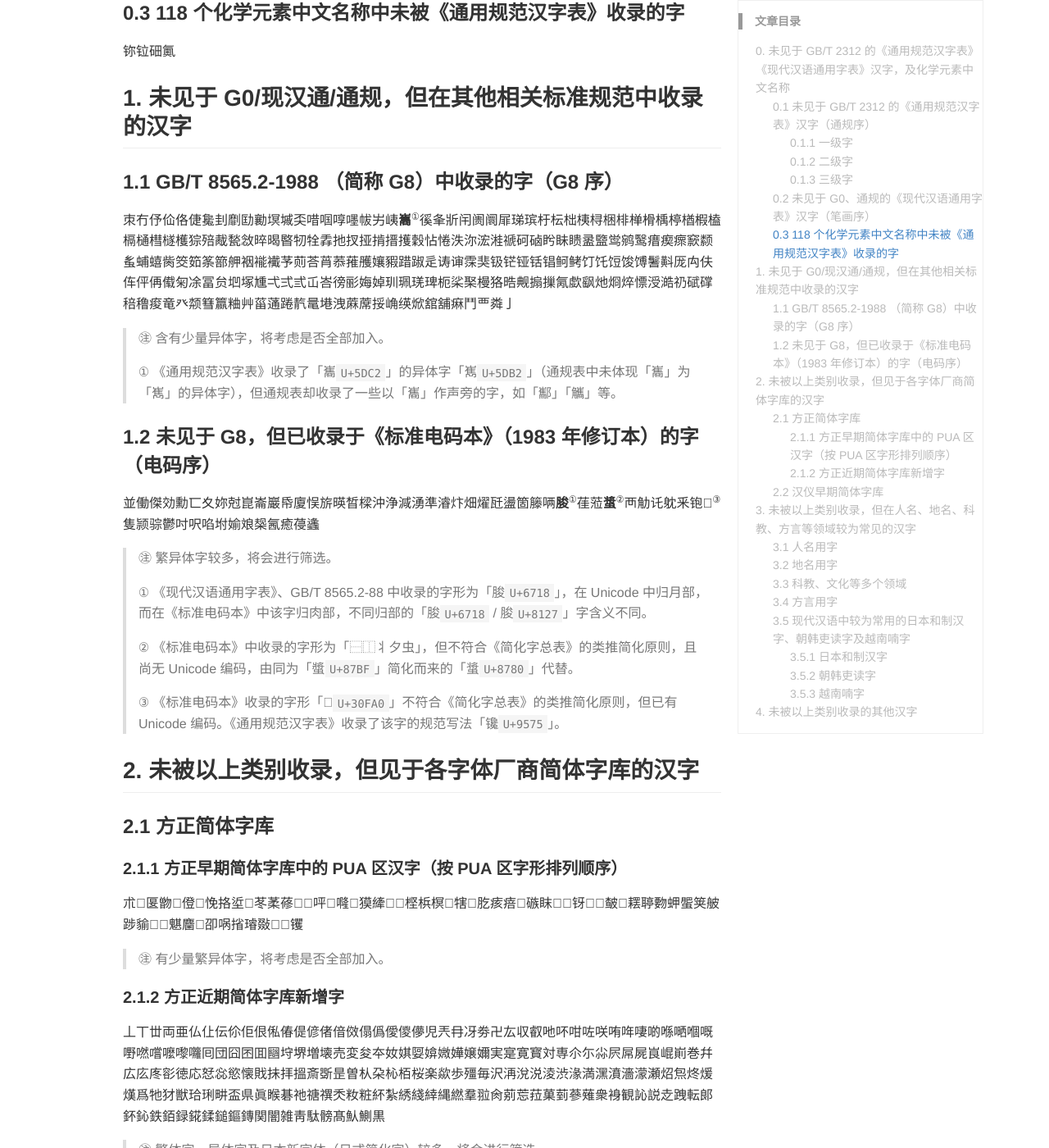
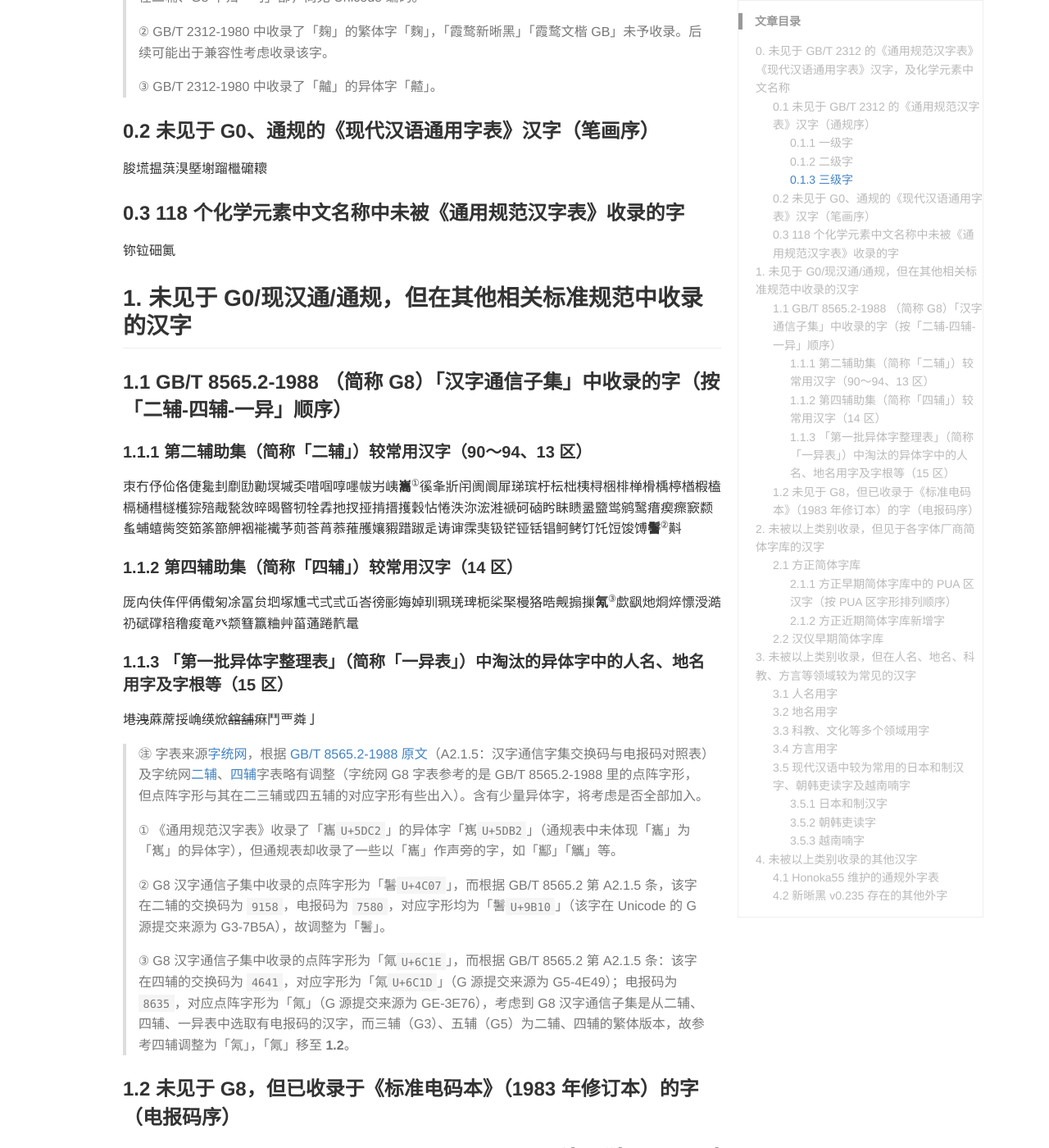
Before and after one commit to lxgw/lxgw.github.io, a Jekyll site: the page built from _posts/2022-10-25-ext-characters-preliminary.md, in a window 1280 px wide and 1400 px high, scrolled down 2112 px. Shown: the whole window at 82% size. Built offline with Jekyll 4.4.1, drawn with Linux system fonts in a browser that asks for light colours; some web fonts are replaced; comment, search, counter and statistics services are not loaded; a style sheet for code colours, icons or effects is not loaded; some of the changed text lies outside the part shown.

Commit message:
Update 2022-10-25-ext-characters-preliminary.md

```diff
--- a/_posts/2022-10-25-ext-characters-preliminary.md
+++ b/_posts/2022-10-25-ext-characters-preliminary.md
@@ -6,13 +6,19 @@
 keywords: 表外字, 生僻字, 外字
 ---
 
+（2022 年 10 月 25 日）
+
 本表用于初步整理 GB/T 2312-1980、《通用规范汉字表》（2013）、《现代汉语通用字表》（1988）（以下简称「G0」「通规」「现汉通」）以外较为常见的汉字，经筛选处理后将会于「霞鹜新晰黑」「霞鹜文楷 GB」的后续版本中加入。
 
-下列汉字*应在 v1.245 版本的「霞鹜文楷」字体下全部显示*。如无特殊标注则按 Unicode 码位排序，**每个字只出现一次。** 原则上只收录简体字，对于下表中混入的繁体字、异体字、日式简化字，后续会进一步整理和筛选。仅供参考。
+下列汉字*应在 v1.245 版本的「霞鹜文楷」字体下全部显示*。如无特殊标注则按 Unicode 码位排序，**每个字只出现一次。** 原则上只收录简体字，对于下表中含有的繁体字、异体字、日本新字体（日本简化字），后续会进一步整理和筛选。仅供参考。
+
+（划掉的表示筛掉的字，多为繁异体字。）
 
 ## 0. 未见于 GB/T 2312 的《通用规范汉字表》《现代汉语通用字表》汉字，及化学元素中文名称
 
 > ㊟ 本类别中的汉字已被「霞鹜新晰黑」「霞鹜文楷 GB」原始收录。
+
+> ☛ 《通用规范汉字表》《现代汉语通用字表》TXT 格式来源：https://github.com/NightFurySL2001/cjktables/tree/master/china/standard
 
 ### 0.1 未见于 GB/T 2312 的《通用规范汉字表》汉字（通规序）
 
@@ -24,17 +30,19 @@
 
 #### 0.1.2 二级字
 
-乂丏夬匜厾玕玙抔抃㧐芼旸吽牤沚沨纴玡玭玠玥玦拤劼拃㧟茓茀杻旻昉呣䏝𬉼炘㤘祎祇垱挦剋柈𠳐眊峣郤饸饹疭竑闿羑浕恓牁姮珰珣琤栟彧眬鸮䥽盉俵俶訚烜浥牂骎琇捯埵捽堉棻梿棁晞唵崚秾鸻馃阇焗惇郿**欸**<sup>①</sup>琫琯揳塆靰靸椪雱睄嗞嵖嵎铻媭鲀颎焜湜湲湉愔祾翚瑄蒟楯跶跐嗐锜鹐亶瘆滫滃滪窣璈叆摽榖靺靿僰豨䁖嘡嘚箓魆粿熥嫚奭鋆瞋颙踒𥻗熜潟褟璟璠璘縠嚄螠䦃镚镠膙獴赟澥窸璪鞡鞬罽鳀鞨鞧藠蹚鹮霨蹽蹾齁㸆巉镴臜瓘镵齉
+乂丏夬匜厾玕玙抔抃㧐芼旸吽牤沚沨纴玡玭玠玥玦拤劼拃㧟茓茀杻旻昉呣䏝𬉼炘㤘祎祇垱挦剋柈𠳐眊峣郤饸饹疭竑闿羑浕恓牁姮珰珣琤栟彧眬鸮䥽盉俵俶訚烜浥牂骎琇捯埵捽堉棻梿棁晞唵崚秾鸻馃阇焗惇郿**欸**<sup>①</sup>琫琯揳塆靰靸椪雱睄嗞嵖嵎铻媭鲀颎焜湜湲湉愔祾翚瑄**蒟**<sup>②</sup>楯跶跐嗐锜鹐亶瘆滫滃滪窣璈叆摽榖靺靿僰豨䁖嘡嘚箓魆粿熥嫚奭鋆瞋颙踒𥻗熜潟褟璟璠璘縠嚄螠䦃镚镠膙獴赟澥窸璪鞡鞬罽鳀鞨鞧藠蹚鹮霨蹽蹾齁㸆巉镴臜瓘镵齉
 
 > ① GB/T 2312-1980 中收录了「欸」的异体字「诶」。
+>
+> ② GB/T 8565.2-1988（简称 G8）「汉字通信子集」中收录的点阵字形为「⿱艹⿰立可」，该字形尚无 Unicode 编码。
 
 #### 0.1.3 三级字
 
 卬𠙶毌邘圢伋冮氿汈氾𬣙讱扞圲圫芃朳朸𨙸邨屼屾辿伣伈癿甪邠𬇕汋䜣讻𬣞孖𬘓玒玓玘玚刬𫭟坉扽𫭢坋扺㧑毐芣苉芠𫇭杕杙杄杧尪尨轪𫐄坒旴旵㕮𫵷岠呇冏觃伾㑇伭佖佁飏汧汫𣲘𣲗沄沘𬇙汭㳇沇忳忺𬣡祃诇邲诐屃𫸩岊䢺妧妘𨚕纮驲𫘜纻𬘘𫘝纼玤玞玱邽邿坥坰坬坽弆䢼𦭜茋苧苾枅㭎枍矼矻匼𬨂𬀩𬀪旿昇昄昒昈咉咇咍岨岞峂㟃囷𬬩钖牥垈侁侹佸佺㑊侂佽侘郈舠郃攽肸狉狝饳忞炌炆泙沺泂泜泃泇峃祋祊𫍣𬣳𬩽鸤弢弨陑𬮿陎𬯀乸妭姈𫰛叕𬳵𬳶䌹𫠊㛃玶珇珅𬍛珋玹珌玿韨垚垯垙垍耇鿍垎垟垞挓垵垏荖荁荙茽荄𬜬荓𦰡㭕柷柊枹栐柖郚剅䴓迺厖砆砄耏奓䶮昺𪾢昽盷咡咺昳昣昤昫昡咥昪虷虸哃峘耑峛𪨰峗峧帡钘𫓧𬬮𬬱𬬭秬俫俙俍垕衎弇**侴**<sup>①</sup>鸧䏡胠𦙶胈胣朏飐訄饻庤疢炣炟㶲洭洘洓洿㳚泚浉洸洑洢洈洺洨浐㳘洴洣恔宬扂袆祏祐祕叚陞娀姞姱姤姶姽枲绖骃𬘡𬳽𬘩𫄧骉珪珛珹玼珖𪟝珽珦珫珒𬍤珢珕珝𫭼埗垾垺埆垿埌埇茝𬜯鄀莝䓖莙栻𬂩梠栴梴栒𫠆砵砠砫硁翃郪𨐈辀𬌗剕哢晅晊唝哱冔晐畖蚄蚆𫑡崁峿𪨶崄帨崀𬬸𬬻𬬹𬬿𬭁甡倻倴脩倕倞𫢸倓倧衃虒舥鸰朓虓鱽峱𫗧勍竘羖羓烠烔烶烻𬊈涍浡浭浬涄涢涐浰浟浛浲涘悈悢𬒈宧窅窊窎扅扆袪袗袯隺堲疍𨺙烝砮㛚翀翂剟𬳿𫄨绤骍𬘫䂮琎珸珵琄琈琀珺堎堐埼埫堌晢𫮃掞埪壸㙍萚莿䓫勚䓬菂菍菼萣䓨菉䓛梼梽桲梾桯梣梌桹敔硔硙硚硊硍勔䴕龁逴啫翈㫰晙畤𬱖跂蛃蚲𬟽啴䎃崟崒崌崡铏𫓯𫟹𫟼铚牻笯偰偡偭偲偁㿠鄅偓徛衒舲鸼悆鄃瓻䝙脟䏲鱾猇猄𠅤庱庼痓䴔竫堃羕焆烺焌淏𬇹淟淜淴淯湴涴𬍡㥄惛惔悰惙寁𬤇𫍯裈祲𬤊𫍲谞弸弶𬯎隃婞娵婼媖婳婍婌婫婤婘婠𬘬𬘭𬴂𫘦绹𫟅𬘯骕𫘧絜珷琲琡琟琔琭堾堼揕㙘堧喆堨塅𪣻𡎚惎萳靬葴鄚蓇萩蒐葰葎鄑葖蒄萹棤棽棫椓椑𬃊鹀椆棓棬棪椀𬷕甦酦奡皕詟𫐐辌棐龂𬹼牚睎晫晪晱𧿹畯斝喤崶嵁𫶇嵅崿嵚翙𫖮圌圐赑赒鿏𬭊𨱇𫓶𬭎犇颋稌筀筜筥傃傉翛傒傕畬𫖯脿腘䐃腒𬱟鲃猰𫛭猯㺄馉凓鄗𫷷廋廆鄌遆旐𬮱焞𬊤欻𣸣溚溁湝渰㴔渟溠渼溇湣湑溞愐愃敩棨扊祼婻媆媞㛹媓媂媄矞𬴃𫘨缊缐骙瑃瑓瑅瑆䴖瑖瑝瑔瑀𤧛瑳瑂嶅瑑髢堽赪摛塝搒蒱蒨蓏蔀蓢蓂蒻楪榃榅楒楩椸楙歅𬪩碃碏𬒔碈䃅硿鄠辒𬨎𫐓䣘暕鹍𫫇㬊暅跱蜐蜎嵲赗𫓹锳锧𬭚𬭛稑稙䅟𬕂筼筶筦筤僇艅谼貆腨腯鲉鲊鲌䲟𬶋𬶍鲏雊猺飔觟𦝼馌裛鄘鹒鄜麀阘𫔶煁煃煴煋煟煓溍溹滆滉溦溵漷滧滘滍愭慥慆塱𫌀禋禔禘禒鹔𫖳嫄媱勠戣𫘪𫘬缞耤瑧𫞩瑨瑱瑢斠摏墕墈墐墘摴𡐓𪤗靽鞁蔈蔊榰榑槚𣗋槜疐𬸘酺碶䃎𬒗碨𥔲𫚖䴗鹖㬎幖嶍圙𨱏锽𬭤镃馝鹙箖劄僔僎槃㙦𫚕鲖鲗鲘鲙𬶐𬶏𩽾夐飗𬸚凘廙鲝鄫熇漹漖潩漼漴㽏漈漋漻慬㮾𬤝褕禛隩嫕嫭嫪𬙂㻬**麹**<sup>②</sup>璆漦叇墣墦墡薁蕰蔃鼒槱鹝磏殣慭霅暵暲暶踦䗖蝘蝲噇噂噀罶嶲嶓㠇嶟嶒镈镋𬭩镕皞皛䴘艎鹟𩾃鲪鲬觭鹠鹡鹢熛潖潵㵐澂澛瑬潽潾潏憭憕𬸣戭褯禤𫍽嫽遹𬴊璥璲璒憙薳黇𬞟蕗薢橞橑橦觱磡𥕢磜豮𫟦𬺈𫠜虤暿曌曈㬚蹅踶䗛疁㠓幪𪩘嶦𬭬𨱑𬭯馞穄篯簉衠盦螣縢鲯鲹𫗴亸𬸦羱糒燋熻燊燚燏濩濋澪澽澴澭澼憺嬛翯𫄷璱𤩽璬璮髽擿薿薸櫆檞醨繄磹磻瞫蹐蟏㘎𬭳𬭶𫔍𬭸𨱔𬭼𫔎矰穙穜穟簕簃儦魋斶𬸪谿䲠𬶟鲾𬶠鲿鳁鳂鳈鳉䗪襕襚𬶨螱嬬嬥𦈡𫄸瓀釐鬶爇鞳鞮𬟁藟藦藨鹲黡礌𥖨蹢蹜蟫䗴嚚髃镮酂馧簠簝簰鼫鼩皦臑䲢鳑鳒鹯癗𦒍旞翷䎖瀔瀍瀌襜䴙𬙊嚭㰀鬷蠋翾儳儴𬶭𩾌鳚鳛麑麖彟嬿鬒蘘欂甗𨟠巇酅髎犨𬶮𨭉㸌爔瀱瀼襫孅骦𬙋耰𤫉瓖鬘趯𬺓罍鼱鳠鳡鳣爟爚灈韂糵礵鹴皭龢鳤亹籥𫚭玃醾**齇**<sup>③</sup>觿
 
-> ① GB/T 7589-1987、GB/T 8565.2-1988（简称 G2、G8）中收录的字形为「⿰⿱亼丑刂」，在 G2、G8 中归「刂」部，尚无 Unicode 编码。
+> ① GB/T 7589-1987（第二辅助集，简称二辅）、G8 汉字通信子集中收录的字形为「⿰⿱亼丑刂」，在二辅、G8 中归「刂」部，尚无 Unicode 编码。
 >
-> ② GB/T 2312-1980 中收录了「麹」的繁体字「麴」，「霞鹜新晰黑」「霞鹜文楷 GB」未予收录。
+> ② GB/T 2312-1980 中收录了「麹」的繁体字「麴」，「霞鹜新晰黑」「霞鹜文楷 GB」未予收录。后续可能出于兼容性考虑收录该字。
 >
 > ③ GB/T 2312-1980 中收录了「齇」的异体字「齄」。
 
@@ -48,19 +56,33 @@
 
 ## 1. 未见于 G0/现汉通/通规，但在其他相关标准规范中收录的汉字
 
-### 1.1 GB/T 8565.2-1988 （简称 G8）中收录的字（G8 序）
+### 1.1 GB/T 8565.2-1988 （简称 G8）「汉字通信子集」中收录的字（按「二辅-四辅-一异」顺序）
 
-朿冇伃佡佫倢毚刲劘劻勷塓墄奀唶啯啍嚜帗屴峓**巂**<sup>①</sup>徯夆斨闬阓阛屝珶瑸杅枟柮桋桪梱棑椫榾楀楟楢椵榼槅樋槥檖檴猔殕胾甃敜晬暍暋牣牷掱扡扠挜掯搢擭穀怗惓泆沵浤溎禠砢硵盻眛瞆盝盬鸴鹓鹥瘄瘈瘝窾颣蚃蜅蟢胔筊筎筿篰舺裀褦襶芧荝荅莦菾蓷雘孃豭踖踧辵诪谉霂猆钑铓铔铦锠鲄鲓饤饦饾馂馎鬐斢厐禸伕伡伻侢傤匊凃冨贠垇塚尰弌弍弎屲峇徬彨娒婥玔珮琷琕枙桬棸槾狢晧觍搧摷氞歔飖灺烱焠慓涭澔礽碔礃稖穞痠竜癶颒篲籝粬艸菑蓪踡靔鼌塂洩蔴蓆挼崅绬焮舘舖痳鬥覀粦亅
+#### 1.1.1 第二辅助集（简称「二辅」）较常用汉字（90～94、13 区）
 
-> ㊟ 含有少量异体字，将考虑是否全部加入。
+朿冇伃佡佫倢毚刲劘劻勷塓墄奀唶啯啍嚜帗屴峓**巂**<sup>①</sup>徯夆斨闬阓阛屝珶瑸杅枟柮桋桪梱棑椫榾楀楟楢椵榼槅樋槥檖檴猔殕胾甃敜晬暍暋牣牷掱扡扠挜掯搢擭穀怗惓泆沵浤溎禠砢硵盻眛瞆盝盬鸴鹓鹥瘄瘈瘝窾颣蚃蜅蟢胔筊筎筿篰舺裀褦襶芧荝荅莦菾蓷雘孃豭踖踧辵诪谉霂猆钑铓铔铦锠鲄鲓饤饦饾馂馎**鬐**<sup>②</sup>斢
+
+#### 1.1.2 第四辅助集（简称「四辅」）较常用汉字（14 区）
+
+厐禸伕伡伻侢傤匊凃冨贠垇塚尰弌弍弎屲峇徬彨娒婥玔珮琷琕枙桬棸槾狢晧觍搧摷**氝**<sup>③</sup>歔飖灺烱焠慓涭澔礽碔礃稖穞痠竜癶颒篲籝粬艸菑蓪踡靔鼌
+
+#### 1.1.3 「第一批异体字整理表」（简称「一异表」）中淘汰的异体字中的人名、地名用字及字根等（15 区）
+
+塂~~洩~~蔴蓆挼崅绬焮~~舘舖~~痳鬥覀粦亅
+
+> ㊟ 字表来源[字统网](https://zi.tools/?secondary=character_set&set=G8)，根据 [GB/T 8565.2-1988 原文](https://openstd.samr.gov.cn/bzgk/gb/newGbInfo?hcno=87A92BDBEA7EBE5843EA16378837F981)（A2.1.5：汉字通信字集交换码与电报码对照表）及字统网[二辅](https://zi.tools/?secondary=character_set&set=G2)、[四辅](https://zi.tools/?secondary=character_set&set=G4)字表略有调整（字统网 G8 字表参考的是 GB/T 8565.2-1988 里的点阵字形，但点阵字形与其在二三辅或四五辅的对应字形有些出入）。含有少量异体字，将考虑是否全部加入。
 >
 > ① 《通用规范汉字表》收录了「巂`U+5DC2`」的异体字「嶲`U+5DB2`」（通规表中未体现「巂」为「嶲」的异体字），但通规表却收录了一些以「巂」作声旁的字，如「酅」「觿」等。
+>
+> ② G8 汉字通信子集中收录的点阵字形为「䰇`U+4C07`」，而根据 GB/T 8565.2 第 A2.1.5 条，该字在二辅的交换码为 `9158`，电报码为 `7580`，对应字形均为「鬐`U+9B10`」（该字在 Unicode 的 G 源提交来源为 G3-7B5A），故调整为「鬐」。
+>
+> ③ G8 汉字通信子集中收录的点阵字形为「氞`U+6C1E`」，而根据 GB/T 8565.2 第 A2.1.5 条：该字在四辅的交换码为 `4641`，对应字形为「氝`U+6C1D`」（G 源提交来源为 G5-4E49）；电报码为 `8635`，对应点阵字形为「氞」（G 源提交来源为 GE-3E76），考虑到 G8 汉字通信子集是从二辅、四辅、一异表中选取有电报码的汉字，而三辅（G3）、五辅（G5）为二辅、四辅的繁体版本，故参考四辅调整为「氝」，「氞」移至 **1.2**。
 
-### 1.2 未见于 G8，但已收录于《标准电码本》（1983 年修订本）的字（电码序）
+### 1.2 未见于 G8，但已收录于《标准电码本》（1983 年修订本）的字（电报码序）
 
-並働傑効勳匸夊妳尅崑崙巖帋廈悮旂暎晳樑沖浄減湧準濬炞畑燿瓩盪箇籐唡**脧**<sup>①</sup>龿蒞**螀**<sup>②</sup>襾觔讬躭釆铇**𰾠**<sup>③</sup>隻颕骔鬱吋呎啗坿媮斏椝氥癒葠蠭
+並~~働傑効勳~~匸夊妳尅崑~~崙巖帋廈~~悮旂暎晳樑~~沖浄減湧準~~濬炞畑燿瓩~~盪箇~~籐唡**~~脧~~**<sup>①</sup>龿~~蒞~~**螀**<sup>②</sup>襾~~觔~~讬躭釆铇**𰾠**<sup>③</sup>~~隻~~颕骔鬱吋呎啗坿媮斏椝氞氥癒葠蠭
 
-> ㊟ 繁异体字较多，将会进行筛选。
+> ㊟ 字表来源[千千秀字](https://www.qqxiuzi.cn/bianma/dianbao.html)、[焰华 Honoka55](https://honoka55.github.io/p/dianma-ben/)，略有调整。繁异体字较多，将会进行筛选。
 >
 > ① 《现代汉语通用字表》、GB/T 8565.2-88 中收录的字形为「朘`U+6718`」，在 Unicode 中归月部，而在《标准电码本》中该字归肉部，不同归部的「朘`U+6718` / 脧`U+8127`」字含义不同。
 >
@@ -72,6 +94,8 @@
 
 ### 2.1 方正简体字库
 
+> ☞ 2.1 字表参考方正近几年发布的简体字体。其中 2.1.1 的汉字见于方正早期的简体字库中，但是是以私用区（PUA）字符的形式存在，近几年发布的字体中已对这些字增加了 Unicode 映射。
+
 #### 2.1.1 方正早期简体字库中的 PUA 区汉字（按 PUA 区字形排列顺序）
 
 朮𧮪匽朆𠉂僜𢙐悗挌垽𦭌苳葇蓚𦶟𦻘呯𠸁𠾐𤟯獏縴𩨂𤆢㭴梹榠𢽾犗𣱝肐痎㾦𤻊䃚眜𥆧𨰾䥺𨱎𨱓皶𦎓䎬聤覅䖬蜰䇲𦨭踄貐𩽼𩾇魌麕𠚤卲㖞㨘璿敠𥄨𨱍䦆
@@ -82,23 +106,27 @@
 
 丄丅丗両亜仏仩伝伱佢佷俬偆偍偐偖偣傚傝僞僾儍儚児兲冄冴劵卍厷収叡吔吥咁咗咲哊哖啛啲喺嗮嗰嘅嘢嘫嚐嚒嚟囖囘団囧囨囬圝垨堺増壊売変夋夲奻娸娿媕媺嬅嬢嬭実寔寛寳対専尒尓尛屄屌屍峎崐崱巻幷広庅庝彮徳応恏惢慾懐戝抺拝搵斎斲昰曽朲朶杺栢桜楽歘歩殭毎沢洅涗涚淩渋湪満潶濆濇濛瀬炤炰炵煖熯爲牠犲獣珨琍畊盃県眞睺碁祂禟禩秂籹粧紑紮綉綫緈縄繎羣翋肏莂莣菈菓菿蔘薙衆裑観訫説赱跩転郞鈈鈊鉄銆録錵鍒鎚鏂鏄関闇雑靑駄髈髙魜鰂黒
 
-> ㊟ 繁体字、异体字及日本新字体（日式简化字）较多，将会进行筛选。
+> ㊟ 繁体字、异体字、日本新字体（日式简化字）较多，将会进行筛选。
 
 ### 2.2 汉仪早期简体字库
+
+> ☞ 2.2 字表参考汉仪早期发布的正文宋体。
 
 哋喼噃噏曱栿氹涊甴笭
 
 ## 3. 未被以上类别收录，但在人名、地名、科教、方言等领域较为常见的汉字
 
-> ☛ 本类别中的汉字参考 https://github.com/eisoch/irg ，后续会对这些汉字进行进一步整理和取舍处理。
+> ☛ 本类别中的汉字参考 https://github.com/eisoch/irg ，整理过程中已筛除繁体字。后续会对这些汉字进行进一步整理和筛选处理。
 
 ### 3.1 人名用字
 
 > ☞ 参考 https://github.com/eisoch/irg/issues/85 。
 
-- **IIcore/UnihanCore 之外：** 㶉㻪䒕䞍𠍐𠧚𡛰𡶦𢒉𣬂𤯥𪥰𪻐𫰡𫲦𬎆𬬺𮧵𰌂𰌀𰞇𰵝𰵞𰾫𲂎𲈗
+- **IIcore/UnihanCore 之外：** 㶉㻪䞍𠍐𠧚𡛰𡶦𢒉𣬂𤯥𪥰𪻐𫰡𫲦𬎆𬬺𮧵𰌂𰌀𰞇𰵝𰵞𰾫𲂎𲈗
 
 - **IIcore/UnihanCore 之内：** 㛅淽爕醁霑霙𠇔𡝗𥖄𧝁
+
+- **Honoka55 追加：** 䒕
 
 ### 3.2 地名用字
 
@@ -108,7 +136,7 @@
 
 - **IIcore/UnihanCore 之内：** 㙟㱔剳噉廻櫈汎瑠瓈矴硋蟇衖𡌶
 
-### 3.3 科教、文化等多个领域
+### 3.3 科教、文化等多个领域用字
 
 > ☞ 参考 https://github.com/eisoch/irg/issues/86 。
 
@@ -144,8 +174,16 @@
 
 ## 4. 未被以上类别收录的其他汉字
 
-> ☛ 本类别中的汉字参考 https://github.com/Honoka55/tonggui-ext ，有待进一步整理。截至 22/10/25。
+### 4.1 Honoka55 维护的通规外字表
+
+> ☞ 本类别中的汉字参考 https://github.com/Honoka55/tonggui-ext ，有待进一步整理。截至 22/10/25。
 
 㨃㹴㽲䌷䜩仌冚冧咵墺峬晻栔椇槏橿檨殽毑毴狓獚獛玏璏瓌甽疕睒瞏硃箣苝苨苶茖荵菵蒾蚖蚚蟿蠵貒躄鞌𣏢𦗒𪠸𪢮𪨇𫍻𬮤𮀔𮉫𰱲𰶊𱂐𱅋
 
+### 4.2 新晰黑 v0.235 存在的其他外字
+
+㨄㳠䯄䲡叒烎𣬠𣬶𤭢𫚉𫪘𬬫𭴊𮐚𰵼𱅛𱉔（𫛞）
+
+
+
 *（未完待续……）*
```
Also changed, not shown: other parts of _posts/2022-10-25-ext-characters-preliminary.md (+3 -1 lines).
